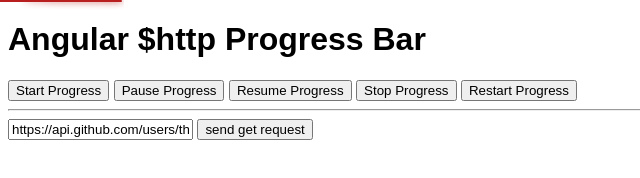
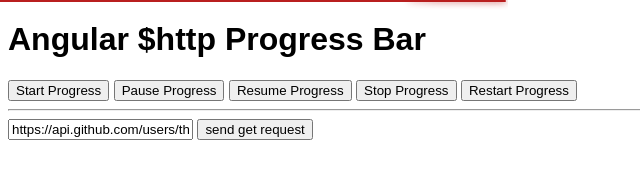
Before and after one commit to thatisuday/ng-http-progress, a website: page demo/main.html in a window 1280 px wide. Both pictures are taken after a click on the button "Start Progress". Shown: the whole page, without its empty margins (0-640 px from the left). Drawn offline with nearby package versions, Linux system fonts and the light colour scheme; files that its build step writes are made by us from their sources.

Commit message:
v1.0.4
startAt option added

```diff
--- a/demo/main.html
+++ b/demo/main.html
@@ -42,6 +42,7 @@
 			.config(function($httpProgressOpsProvider){
 				$httpProgressOpsProvider.setOps({
 					//background: '#e91e63',
+					startAt : 30,
 					autoPauseAt : 75,
 					//http : false
 				});
--- a/package.json
+++ b/package.json
@@ -1,6 +1,6 @@
 {
   "name": "ng-http-progress",
-  "version": "1.0.3",
+  "version": "1.0.4",
   "description": "$http interceptor spinner for angular.js ",
   "main" : "dist/ng-http-progress.js",
   "scripts": {
--- a/src/js/directive.js
+++ b/src/js/directive.js
@@ -13,13 +13,20 @@ angular
 		link : function(scope, elem, attr){
 			scope.http = $httpProgressOps.http;
 			scope.background = $httpProgressOps.background;
+			scope.startAt = $httpProgressOps.startAt;
 			scope.autoPauseAt = $httpProgressOps.autoPauseAt;
+
+			// startAt < autoPauseAt
+			if(scope.startAt >= scope.autoPauseAt){
+				throw new Error('Angular $http Progress : startAt value must be less than autoPauseAt value');
+			};
 
 			/******************************************************************************/
 
 			scope.visible = false;
 			scope.width = 0;
 			scope.interval = null;
+			scope.movedToStart = false;
 
 			/******************************************************************************/
 
@@ -27,6 +34,13 @@ angular
 			$rootScope.$on('$httpProgressStart', function(){
 				if(!scope.visible) 		scope.visible = true;
 				if(scope.interval) 		$interval.cancel(scope.interval);
+
+				$timeout(function(){
+					// move to start at position
+					if(scope.movedToStart == false){
+						scope.movedToStart = true;
+						scope.width = scope.startAt;
+					}
 
 					// start progress interval
 					scope.interval = $interval(function(){
@@ -39,6 +53,7 @@ angular
 							scope.width = scope.width + 5;
 						}
 					}, 1000);
+				});
 			});
 
 			// pause progress bar
@@ -76,6 +91,7 @@ angular
 							elem.removeClass('done');
 							scope.width = 0;
 							scope.visible = false;
+							scope.movedToStart = false;
 						}, 500);
 					}, 300);
 				});
--- a/src/js/provider.js
+++ b/src/js/provider.js
@@ -5,8 +5,8 @@ angular
 	var defOps = {
 		http 	: true,
 		background 	: '#b91f1f',
-		autoPauseAt : 90,
-		pendingReq 	: 0
+		startAt : 0,
+		autoPauseAt : 90
 	};
 
 	return {
```
Also changed, not shown: README.md, dist/ng-http-progress.js, dist/ng-http-progress.min.js, 3 other files. Lines whose indentation alone changed are shown as unchanged.
